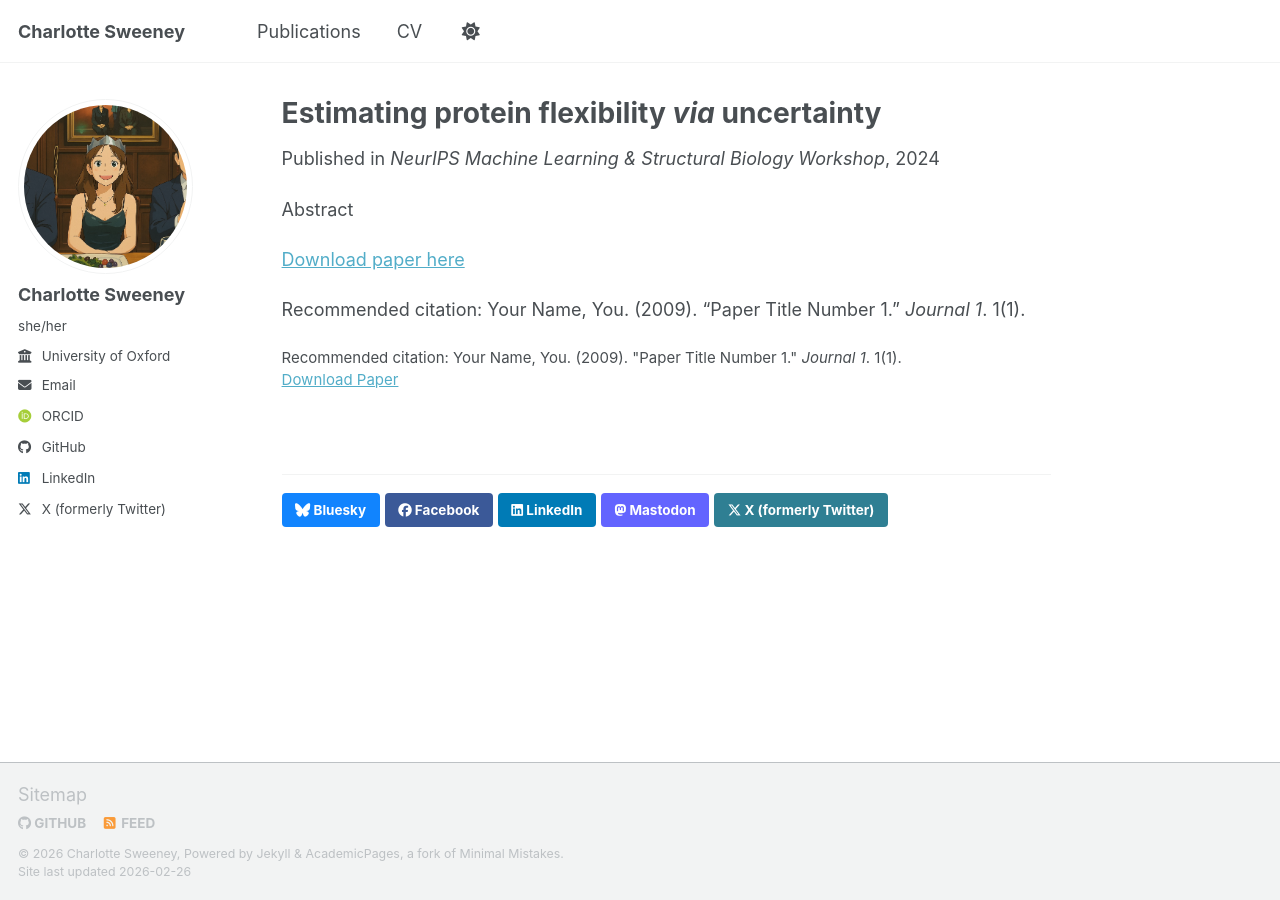
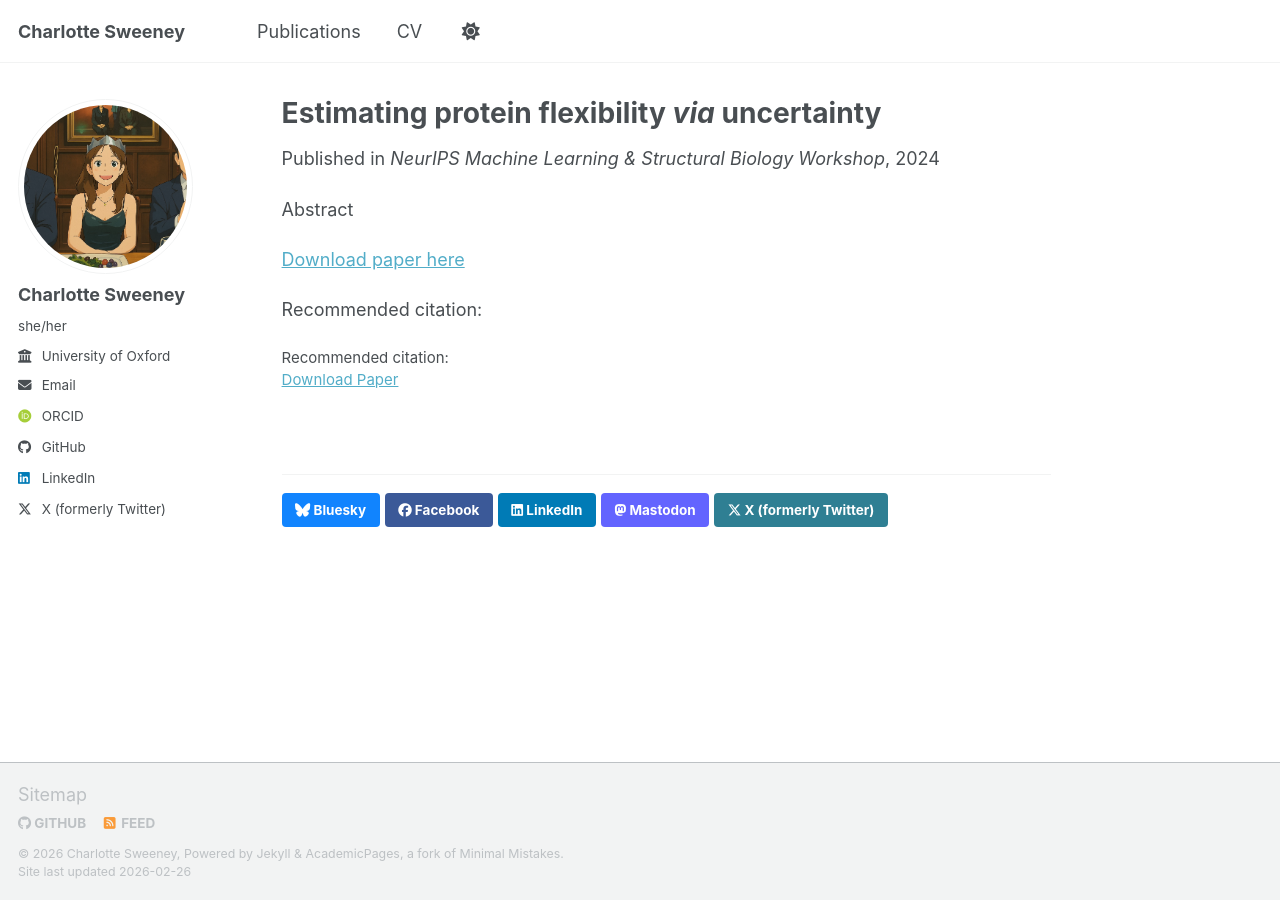
Before and after one commit to csweeney00/csweeney00.github.io, a Jekyll site: the page built from _publications/2024-12-15-loop-uncertainty.md, in a window 1280 px wide. Built offline with Jekyll 4.4.1, drawn with Linux system fonts in a browser that asks for light colours; some web fonts are replaced; a script bundle is joined from its source files by our own code; library files that are not in the unit come from our copies.

```diff
--- a/_publications/2024-12-15-loop-uncertainty.md
+++ b/_publications/2024-12-15-loop-uncertainty.md
@@ -6,10 +6,10 @@
 date: 2024-12-15
 venue: 'NeurIPS Machine Learning &amp; Structural Biology Workshop'
 paperurl: 'http://csweeney00.github.io/files/MLSB_2024_Loop_Uncertainty.pdf'
-citation: 'Your Name, You. (2009). &quot;Paper Title Number 1.&quot; <i>Journal 1</i>. 1(1).'
+citation: ''
 ---
 Abstract
 
 [Download paper here](http://csweeney00.github.io/files/MLSB_2024_Loop_Uncertainty.pdf)
 
-Recommended citation: Your Name, You. (2009). "Paper Title Number 1." <i>Journal 1</i>. 1(1).
+Recommended citation:
```
Also changed, not shown: 1 other file.
